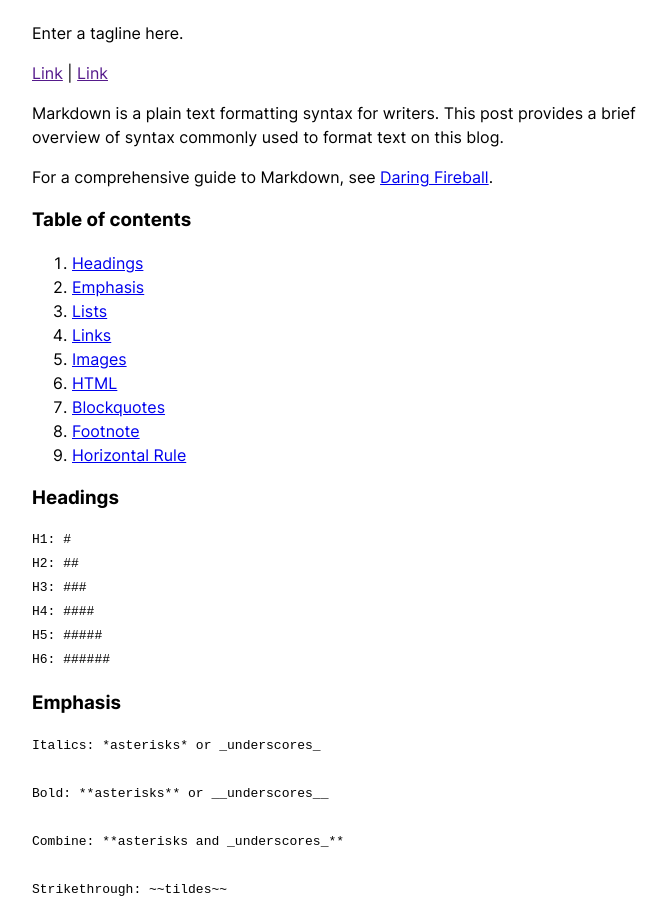
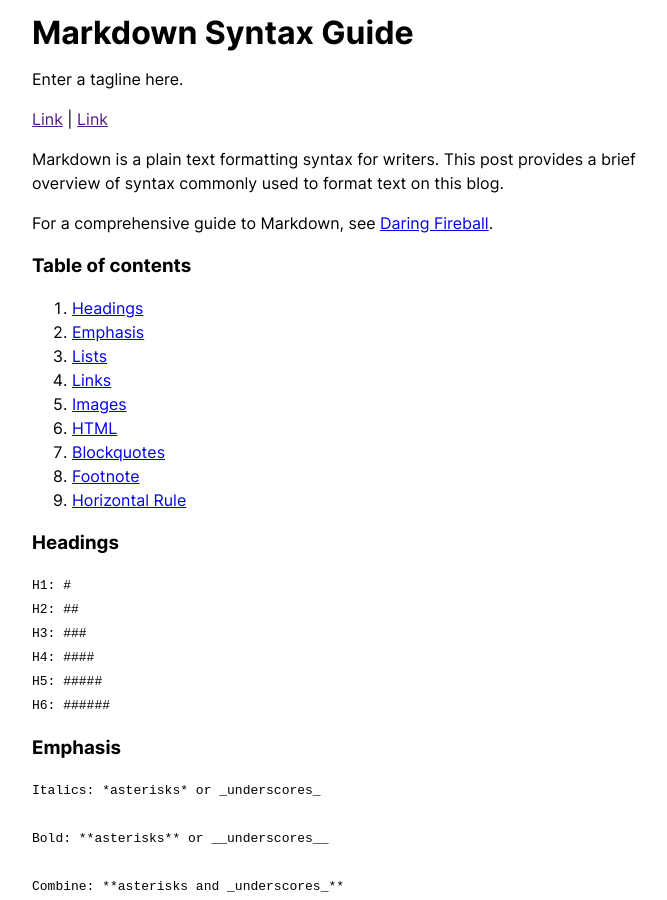
Before and after one commit to ajpwalser/ajpwalser.github.io, a Jekyll site: the page built from _posts/2021-06-24-markdown-syntax-guide.md, in a window 1280 px wide and 900 px high. Shown: the whole window, without its empty margins (288-955 px from the left). Built offline with Jekyll 4.4.1, drawn with Linux system fonts in a browser that asks for light colours.

Commit message:
Update default.html

```diff
--- a/_layouts/default.html
+++ b/_layouts/default.html
@@ -11,7 +11,7 @@
 <body>
    <div class="container">
    <header>
-      <h1><{{ page.title }}</h1>
+      <h1>{{ page.title }}</h1>
    </header>
       <p>Enter a tagline here.</p>
       <nav>
```
